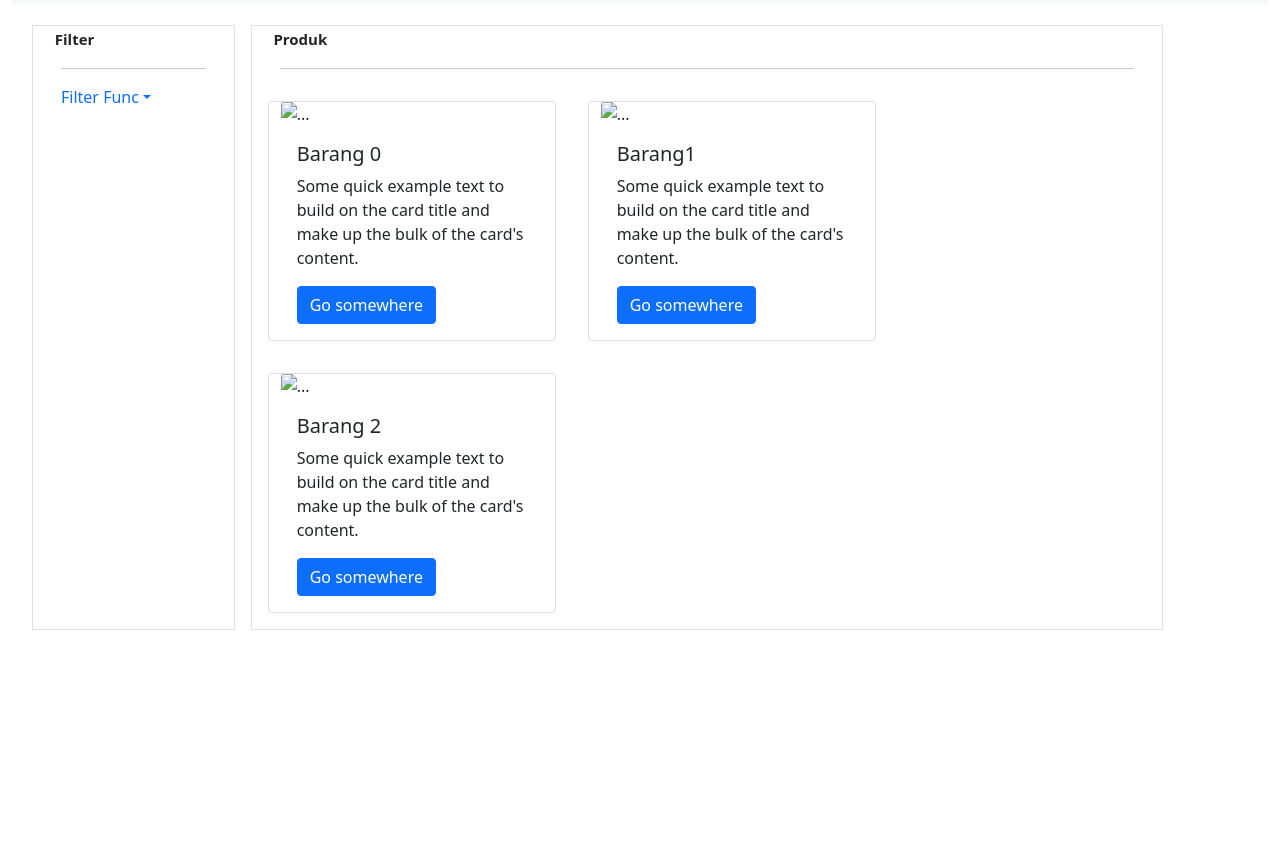
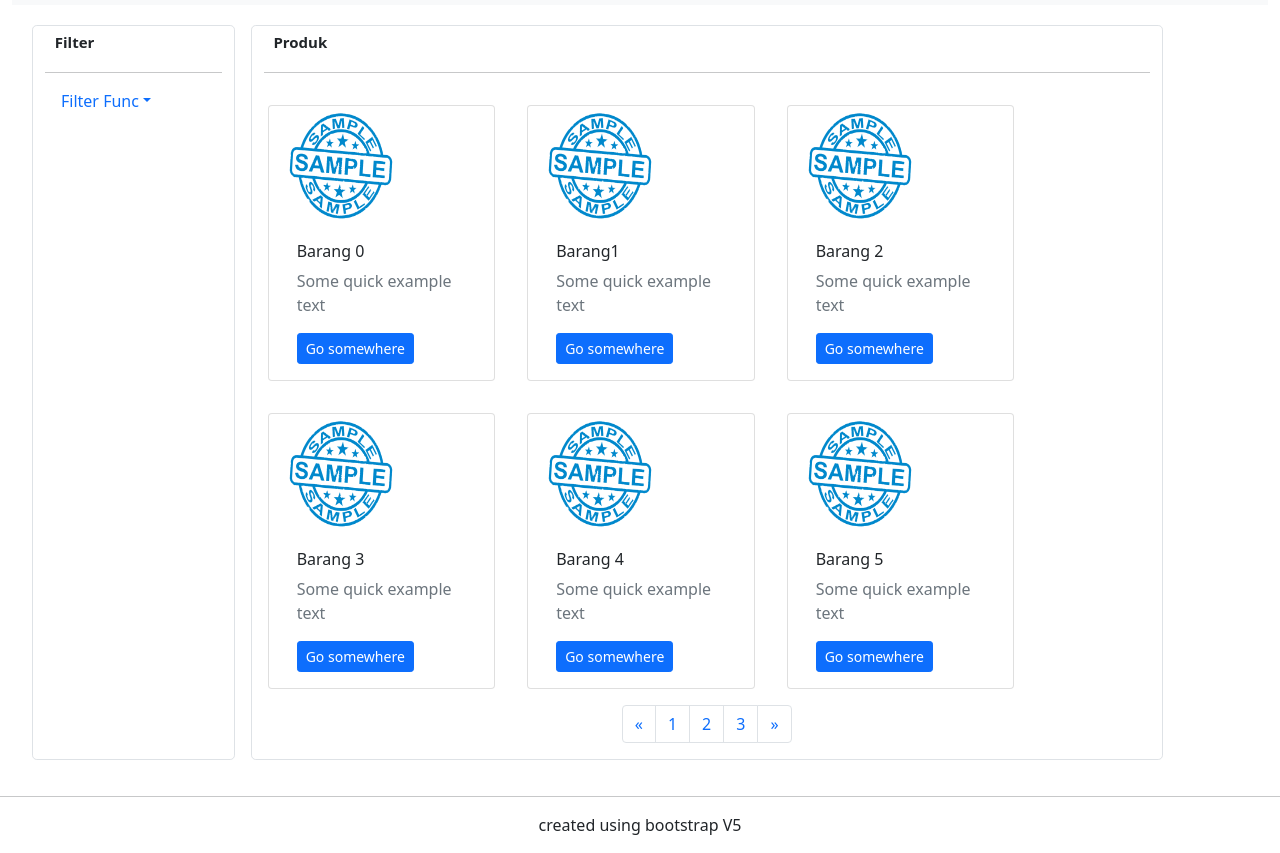
Before and after one commit to dimasradhityo/responsiveWeb, a plain HTML site: page merch.html in a window 1280 px wide. Shown: the part 51-904 px from the top of the page. Before the commit the page ends 800 px from the top, so only its background shows below. Drawn offline with nearby package versions, Linux system fonts and the light colour scheme.

Commit message:
add pages

```diff
--- a/merch.html
+++ b/merch.html
@@ -6,7 +6,7 @@
 	<link rel="stylesheet" type="text/css" href="static/main.css">
 	<link href="https://cdn.jsdelivr.net/npm/bootstrap@5.0.0-beta3/dist/css/bootstrap.min.css" rel="stylesheet" integrity="sha384-eOJMYsd53ii+scO/bJGFsiCZc+5NDVN2yr8+0RDqr0Ql0h+rP48ckxlpbzKgwra6" crossorigin="anonymous">
 </head>
-<body>
+<body class="page-ecommerce">
 	<div class="container merch-page">
 		<nav class="navbar navbar-expand-lg navbar-light bg-light">
 		  	<div class="container-fluid">
@@ -46,50 +46,94 @@
 		  	</div>
 		</nav>
 		<div class="row m-3 p-1">
-			<div class="col-md-2 border me-3">
-				<h5><span class="badge badge-secondary text-dark">Filter</span></h5>
-				<hr class="m-3">
+			<div class="col-md-2 border rounded-3 me-3">
+				<h5><span class="badge badge-secondary text-dark mt-1">Filter</span></h5>
+				<hr class="mb-3">
 				<div class="dropdown m-3">
 					<a href="#" class="dropdown-toggle" id="dropdownMenu1" type="button" data-bs-toggle="dropdown" aria-expanded="false" style="text-decoration: none;">Filter Func</a>
 					<ul class="dropdown-menu" aria-labelledby="dropdownMenu1">
-						<li><a href="#">Filter A</a></li>
-						<li><a href="#">Filter B</a></li>
-						<li><a href="#">Filter C</a></li>
+						<li><a href="#" style="text-decoration: none;">Filter A</a></li>
+						<li><a href="#" style="text-decoration: none;">Filter B</a></li>
+						<li><a href="#" style="text-decoration: none;">Filter C</a></li>
 					</ul>
 				</div>
 
 			</div>
-			<div class="col-md-9 border">
+			<div class="col-md-9 border rounded-3">
 
-				<h5><span class="badge badge-secondary text-dark">Produk</span></h5>
-				<hr class="m-3">
+				<h5><span class="badge badge-secondary text-dark mt-1">Produk</span></h5>
+				<hr class="mb-3">
 				<div class="row row-cols-4">
-					<div class="card m-3" style="width: 18rem;">
-					    <img src="..." class="card-img-top" alt="...">
+					<div class="card m-3" style="">
+					    <img src="static/image/sample-icon.png" class="card-img-top img-kategori" alt="..." style="">
 					    <div class="card-body">
-					    	<h5 class="card-title">Barang 0</h5>
-					    	<p class="card-text">Some quick example text to build on the card title and make up the bulk of the card's content.</p>
-					    	<a href="#" class="btn btn-primary">Go somewhere</a>
+					    	<h5 class="card-title title-size">Barang 0</h5>
+					    	<p class="card-text text-muted card-text-size">Some quick example text</p>
+					    	<a href="#" class="btn btn-primary btn-sm">Go somewhere</a>
 					  	</div>
 					</div>
-					<div class="card m-3" style="width: 18rem;">
-					    <img src="..." class="card-img-top" alt="...">
+					<div class="card m-3" style="">
+					    <img src="static/image/sample-icon.png" class="card-img-top img-kategori" alt="..." style="">
 					    <div class="card-body">
-					    	<h5 class="card-title">Barang1</h5>
-					    	<p class="card-text">Some quick example text to build on the card title and make up the bulk of the card's content.</p>
-					    	<a href="#" class="btn btn-primary">Go somewhere</a>
+					    	<h5 class="card-title title-size">Barang1</h5>
+					    	<p class="card-text text-muted card-text-size">Some quick example text</p>
+					    	<a href="#" class="btn btn-primary btn-sm">Go somewhere</a>
 					  	</div>
 					</div>
-					<div class="card m-3" style="width: 18rem;">
-					    <img src="..." class="card-img-top" alt="...">
+					<div class="card m-3" style="">
+					    <img src="static/image/sample-icon.png" class="card-img-top img-kategori" alt="..." style="">
 					    <div class="card-body">
-					    	<h5 class="card-title">Barang 2</h5>
-					    	<p class="card-text">Some quick example text to build on the card title and make up the bulk of the card's content.</p>
-					    	<a href="#" class="btn btn-primary">Go somewhere</a>
+					    	<h5 class="card-title title-size">Barang 2</h5>
+					    	<p class="card-text text-muted card-text-size">Some quick example text</p>
+					    	<a href="#" class="btn btn-primary btn-sm">Go somewhere</a>
+					  	</div>
+					</div>
+					<div class="card m-3" style="">
+					    <img src="static/image/sample-icon.png" class="card-img-top img-kategori" alt="..." style="">
+					    <div class="card-body">
+					    	<h5 class="card-title title-size">Barang 3</h5>
+					    	<p class="card-text text-muted card-text-size">Some quick example text</p>
+					    	<a href="#" class="btn btn-primary btn-sm">Go somewhere</a>
+					  	</div>
+					</div>
+					<div class="card m-3" style="">
+					    <img src="static/image/sample-icon.png" class="card-img-top img-kategori" alt="..." style="">
+					    <div class="card-body">
+					    	<h5 class="card-title title-size">Barang 4</h5>
+					    	<p class="card-text text-muted card-text-size">Some quick example text</p>
+					    	<a href="#" class="btn btn-primary btn-sm">Go somewhere</a>
+					  	</div>
+					</div>
+					<div class="card m-3" style="">
+					    <img src="static/image/sample-icon.png" class="card-img-top img-kategori" alt="..." style="">
+					    <div class="card-body">
+					    	<h5 class="card-title title-size">Barang 5</h5>
+					    	<p class="card-text text-muted card-text-size">Some quick example text</p>
+					    	<a href="#" class="btn btn-primary btn-sm">Go somewhere</a>
 					  	</div>
 					</div>
 				</div>
+				<ul class="pagination justify-content-center">
+					<li class="page-item">
+						<a class="page-link" href="#" aria-label="Previous">
+						<span aria-hidden="true">&laquo;</span>
+						</a>
+					</li>
+					<li class="page-item"><a class="page-link" href="#">1</a></li>
+					<li class="page-item"><a class="page-link" href="#">2</a></li>
+					<li class="page-item"><a class="page-link" href="#">3</a></li>
+					<li class="page-item">
+						<a class="page-link" href="#" aria-label="Next">
+						<span aria-hidden="true">&raquo;</span>
+						</a>
+					</li>
+				</ul>
 			</div>
+
+		</div>
+		<div class="row d-flex flex-wrap text-center">
+			<hr class="my-3 ">
+			<p text-muted>created using bootstrap V5</p>
 		</div>
 	</div>
 
--- a/static/main.css
+++ b/static/main.css
@@ -2,11 +2,19 @@
 	box-sizing: border-box;
 }*/
 
+/*body#page-ecommerce{
+	min-height: 100vh;
+}
+*/
 body#bg-pollutant {
 	background: url("image/beach-pollutant1.jpg");
 	background-repeat: no-repeat;
 	background-size: 1920px 1080px;
 	/*color: white;*/
+}
+
+.container {
+	max-width: 1320px;
 }
 
 .merch-page{
@@ -17,8 +25,8 @@ body#bg-pollutant {
 	max-width: 1200px !important;
 }
 
-.container {
-	max-width: 1320px;
+.page-cart {
+	max-width: 960px !important;
 }
 
 .payment {
@@ -120,6 +128,20 @@ body#bg-pollutant {
 	width: 120px !important;
 }
 
+.item-desc {
+	width: 100%;
+}
+
+.item-desc-img {
+	height: 120px;
+	width: 100px;
+}
+
+.input-label-check {
+	height: 20px;
+	width: 20px;
+}
+
 .container-sm {
 	/*max-width: inherit;*/
 }
@@ -130,3 +152,11 @@ body#bg-pollutant {
 	text-align: center;
 	border-top: 1px solid #e5e5e5;
 }
+
+.title-size {
+	font-size: 1em !important;
+}
+
+.card-text-size {
+	font-style: .75em !important;
+}
```
Also changed, not shown: blog.html (+4 -3 lines), cart.html (added, +111 -0 lines), ecommerce.html (+4 -4 lines), index.html (+4 -6 lines), payment.html (+4 -0 lines), static/image/small-sample-icon.png (added).
